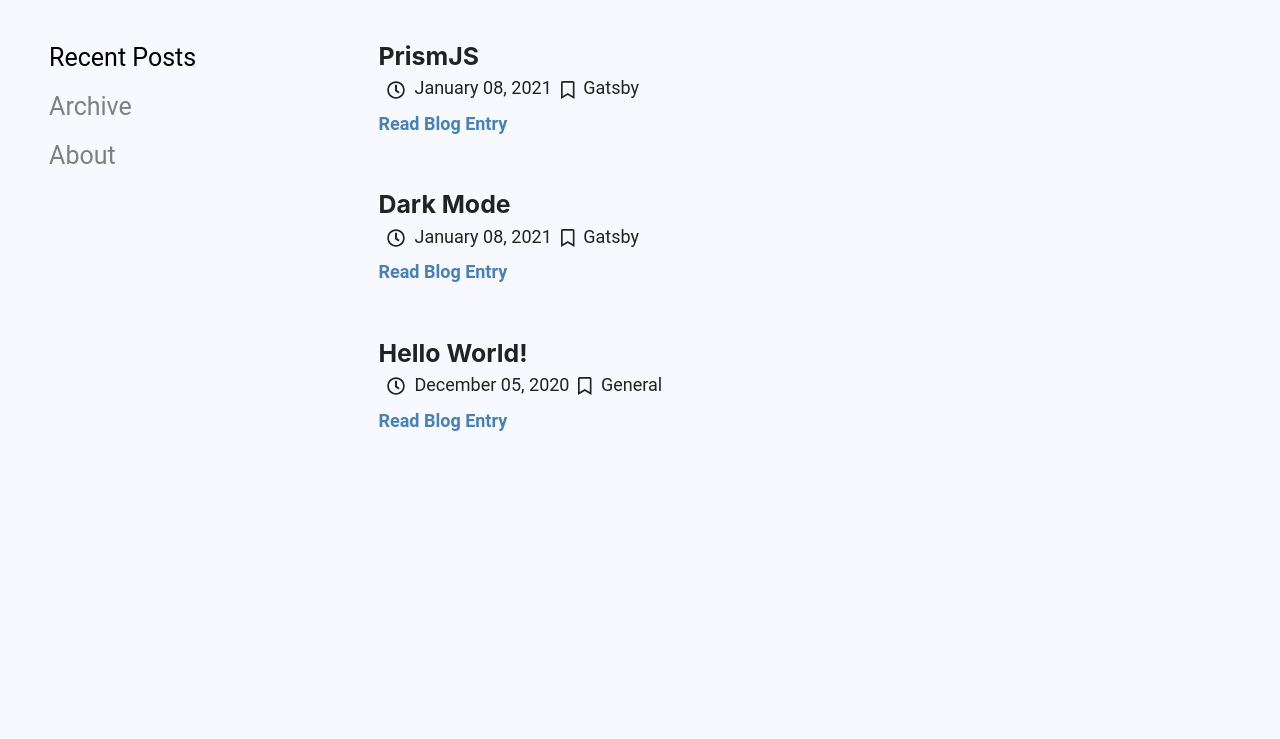
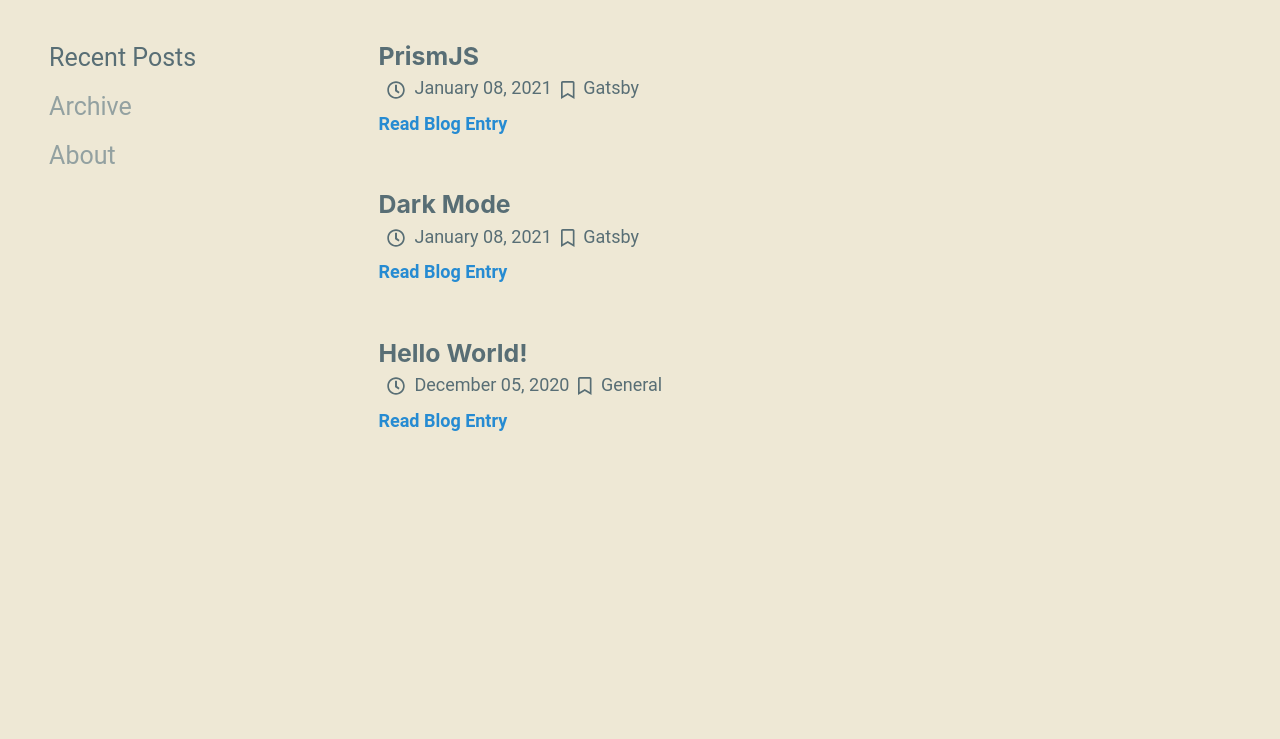
Before and after one commit to tkurzydym/blog, a Gatsby site: page / in a window 1280 px wide. Shown: the part 61-800 px from the top of the page. Built offline with nearby package versions, Linux system fonts and the light colour scheme; Gatsby itself is replaced by a stand-in of ours.

Commit message:
feat(style): solarized theme

```diff
--- a/src/components/layout/layout.css
+++ b/src/components/layout/layout.css
@@ -22,14 +22,14 @@ body {
   -ms-font-feature-settings: "kern", "liga", "clig", "calt";
   -webkit-font-feature-settings: "kern", "liga", "clig", "calt";
 
-  --bg: ghostwhite;
-  --textNormal: #222;
-  --textTitle: #222;
-  --textLink: SteelBlue;
-  --textLinkVisited: SlateBlue;
+  --bg: #eee8d5;
+  --textNormal: #586e75;
+  --textTitle: #586e75;
+  --textLink: #268bd2;
+  --textLinkVisited: #6c71c4;
   --hr: hsla(0, 0%, 0%, 0.2);
-  --menuLink: grey;
-  --menuLinkHover: black;
+  --menuLink: #93a1a1;
+  --menuLinkHover: #586e75;
 }
 
 body.dark {
```
